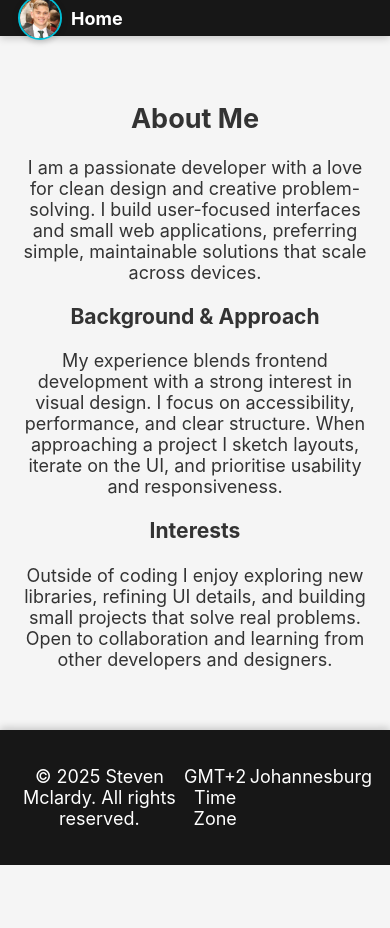
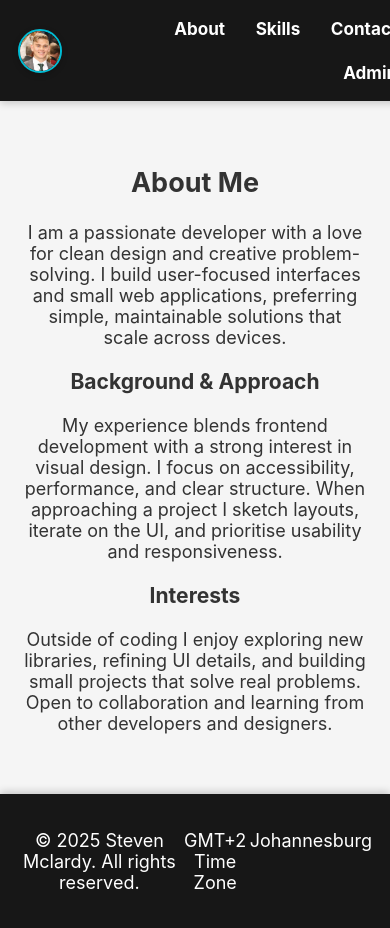
Before and after one commit to Steve-ster/my-portfolio, a Next.js app: page /about in a window 390 px wide. Before the commit the page ends 865 px from the top, so only its background shows below. Built offline with nearby package versions, Linux system fonts and the light colour scheme.

Commit message:
Final changes

```diff
--- a/app/admin/login/page.js
+++ b/app/admin/login/page.js
@@ -63,7 +63,7 @@ export default function AdminLogin() {
           </button>
         </form>
 
-        <p className="helper-text">Use your admin credentials from .env.local</p>
+        {/* <p className="helper-text">Use your admin credentials from .env.local</p> */}
       </div>
     </div>
   );
--- a/app/globals.css
+++ b/app/globals.css
@@ -1,3 +1,7 @@
+:root {
+  --nav-height: 64px;
+}
+
 html, body {
   height: 100%;
   margin: 0;
@@ -15,8 +19,9 @@ body {
   display: flex;
   flex-direction: column;
   min-height: 100vh;
-  justify-content: center;
+  justify-content: flex-start;
   text-align: center;
+  box-sizing: border-box;
 }
 
 ul {
@@ -35,17 +40,18 @@ ul {
   background-color: #171717;
   color: white;
   z-index: 1000;
-  padding: 1rem 0;
+  padding: 0.6rem 1rem;
   box-shadow: 0 2px 8px rgba(0, 0, 0, 0.2);
   display: flex;
-  justify-content: right;
+  align-items: center;
+  justify-content: space-between;
+  min-height: var(--nav-height);
+  gap: 1rem;
 }
 
 .navbar-image {
-  position: absolute;
-  left: 1rem;
-  top: 50%;
-  transform: translateY(-50%);
+  position: relative;
+  margin-right: 0.5rem;
 }
 
 .navbar-content {
@@ -105,6 +111,8 @@ footer .nav-links li a:hover {
   overflow-x: auto;
   -webkit-overflow-scrolling: touch;
   scrollbar-width: none; /* Firefox */
+  align-items: center;
+  white-space: nowrap;
 }
 
 .nav-links::-webkit-scrollbar {
@@ -124,17 +132,24 @@ footer .nav-links li a:hover {
   color: #00bcd4;
 }
 
+
 @media (max-width: 600px) {
   .nav-links {
+    /* Keep links visible on small screens and allow wrapping */
     flex-direction: row;
     flex-wrap: wrap;
-    gap: 1rem;
+    gap: 0.5rem;
+    justify-content: flex-end;
   }
 
   .main-content {
-    padding-top: 50px;
-    padding-right: 10px;
-    padding-left: 10px;
+    padding-top: calc(var(--nav-height) + 8px);
+    padding-right: 12px;
+    padding-left: 12px;
+  }
+
+  .home-text {
+    display: none; /* reduce space for small screens */
   }
 
   .profile-pic {
@@ -147,8 +162,8 @@ footer .nav-links li a:hover {
   }
 
   .footer {
-   display: flex;
-   flex-direction: row;
+    display: flex;
+    flex-direction: row;
   }
 
 }
@@ -223,7 +238,7 @@ a:hover {
   background: none;
   border: none;
   cursor: pointer;
-  display: none;
+  display: none; /* Currently not used; keep hidden */
 }
 
 /* Navigation links */
@@ -240,27 +255,33 @@ a:hover {
 
 /* Mobile styles */
 @media (max-width: 768px) {
-  .burger {
-    display: block;
-  }
-
+  /* Keep nav links visible; make them wrap and remain accessible */
   .nav-links {
-    display: none;
-    flex-direction: column;
-    position: absolute;
-    top: 60px;
-    right: 20px;
-    background: white;
-    padding: 1rem;
-    box-shadow: 0 0 10px rgba(0,0,0,0.1);
-  }
-
-  .nav-links.open {
     display: flex;
+    position: static;
+    top: auto;
+    right: auto;
+    background: transparent;
+    padding: 0;
+    box-shadow: none;
+    gap: 0.5rem;
+    justify-content: flex-end;
   }
 
   .nav-links ul {
-    flex-direction: column;
+    flex-direction: row;
     gap: 0.5rem;
   }
+
+  .nav-links li a {
+    padding: 0.4rem 0.6rem;
+    font-size: 0.95rem;
+  }
 }
+
+/* Ensure main-content spacing corresponds to navbar height on larger screens */
+@media (min-width: 769px) {
+  .main-content {
+    padding-top: calc(var(--nav-height) + 16px);
+  }
+}
```
Also changed, not shown: app/admin/admin.css (+11 -7 lines), app/admin/login/login.css (+30 -38 lines), app/contact/contact.css (+10 -0 lines).
